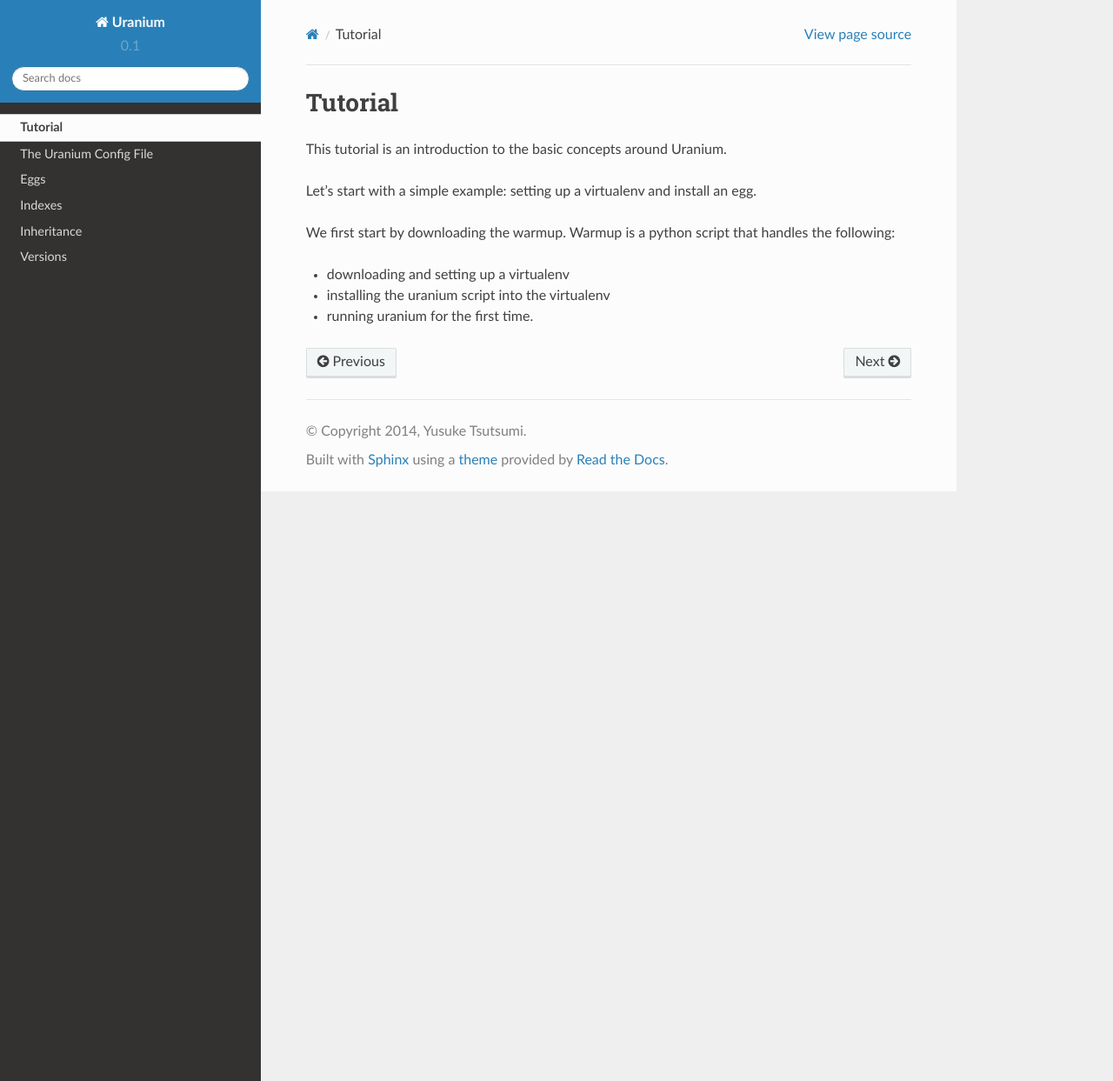
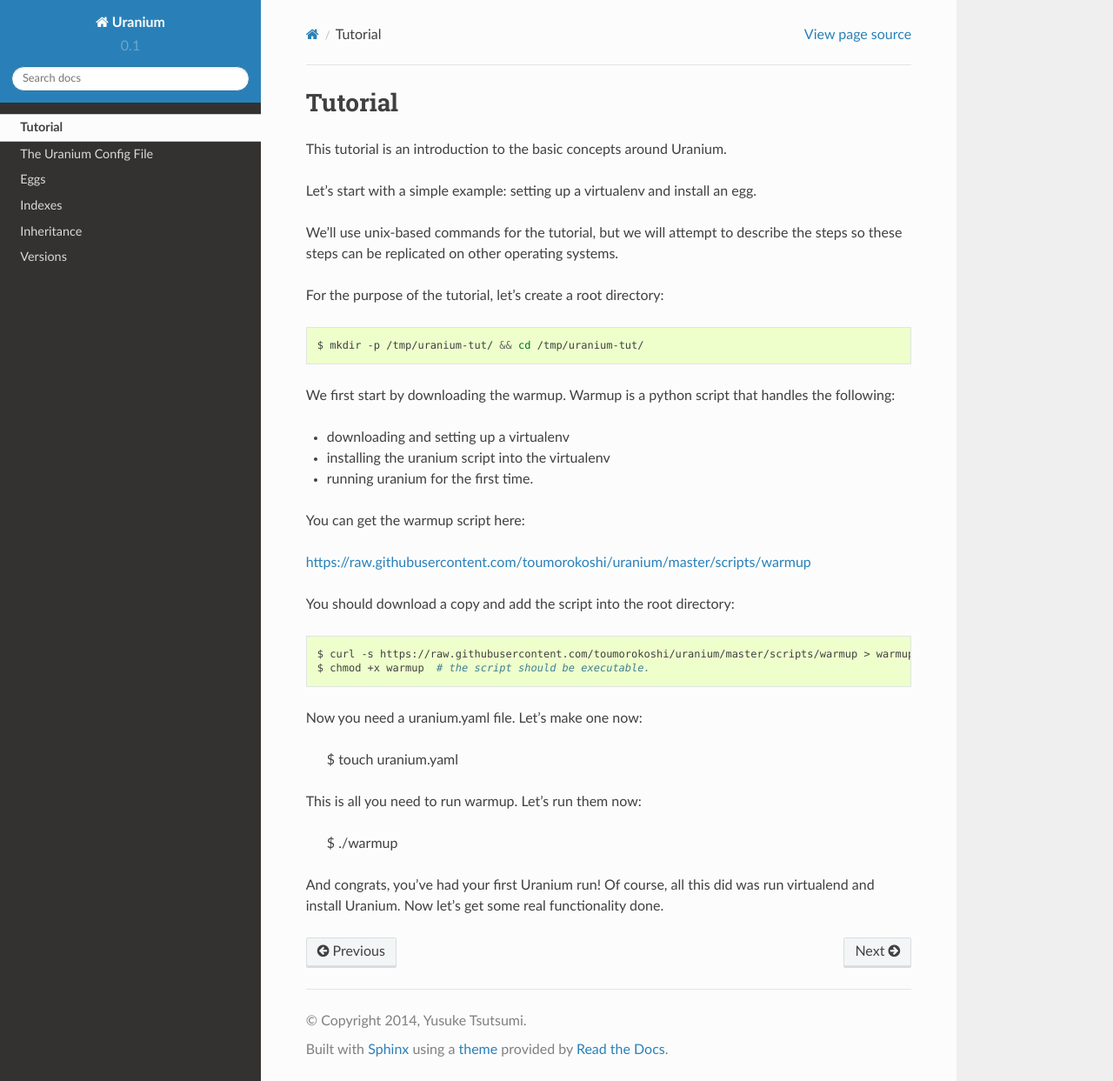
Before and after one commit to toumorokoshi/uranium, a Sphinx documentation site: the page built from docs/tutorial.rst, in a window 1280 px wide and 1243 px high. Shown: the whole window at 87% size. Built offline with Sphinx 7.4.7 and the Read the Docs theme 2.0.0, drawn with Linux system fonts in a browser that asks for light colours.

Commit message:
finished part 1 of the tutorial

```diff
--- a/docs/tutorial.rst
+++ b/docs/tutorial.rst
@@ -6,8 +6,41 @@
 
 Let's start with a simple example: setting up a virtualenv and install an egg.
 
+We'll use unix-based commands for the tutorial, but we will attempt to
+describe the steps so these steps can be replicated on other operating
+systems.
+
+For the purpose of the tutorial, let's create a root directory:
+
+.. code-block:: bash
+
+  $ mkdir -p /tmp/uranium-tut/ && cd /tmp/uranium-tut/
+
 We first start by downloading the warmup. Warmup is a python script that handles the following:
 
 * downloading and setting up a virtualenv
 * installing the uranium script into the virtualenv
 * running uranium for the first time.
+
+You can get the warmup script here:
+
+https://raw.githubusercontent.com/toumorokoshi/uranium/master/scripts/warmup
+
+You should download a copy and add the script into the root directory:
+
+.. code-block:: bash
+
+  $ curl -s https://raw.githubusercontent.com/toumorokoshi/uranium/master/scripts/warmup > warmup
+  $ chmod +x warmup  # the script should be executable.
+
+Now you need a uranium.yaml file. Let's make one now:
+
+  $ touch uranium.yaml
+
+This is all you need to run warmup. Let's run them now:
+
+  $ ./warmup
+
+And congrats, you've had your first Uranium run! Of course, all this
+did was run virtualend and install Uranium. Now let's get some real
+functionality done.
--- a/setup.py
+++ b/setup.py
@@ -22,7 +22,7 @@
 ]
 
 setup(name='uranium',
-      version='0.0.23',
+      version='0.0.24',
       description='a build system for python',
       long_description='a build system for python',
       author='Yusuke Tsutsumi',
```
Also changed, not shown: 2 other files.
